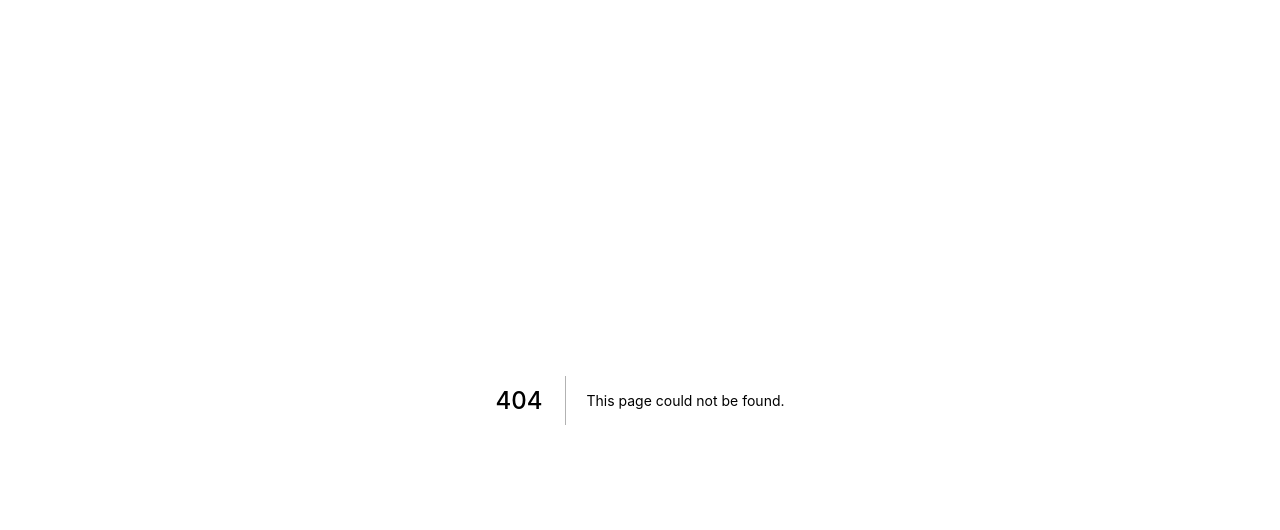
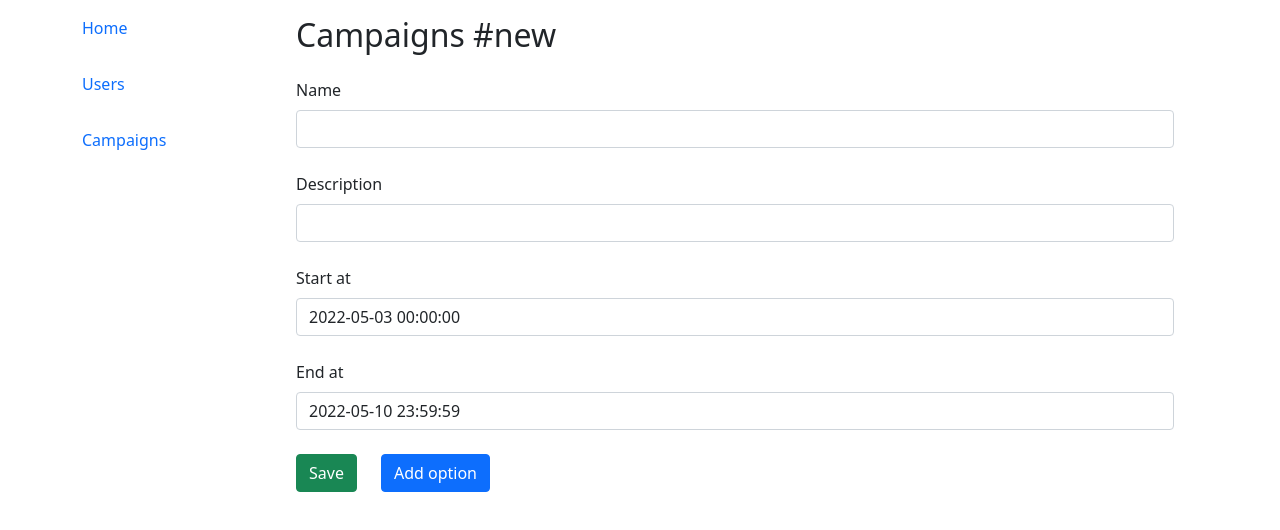
Before and after one commit to 19Site/online-voting-system, a Next.js app in the folder frontend/: page /admin/campaigns/new in a window 1280 px wide. Before the commit this address had no page. Shown: the top 530 px of the page. Built offline with nearby package versions, Linux system fonts and the light colour scheme.

Commit message:
Updated frontend

```diff
--- a/frontend/components/layout.js
+++ b/frontend/components/layout.js
@@ -18,7 +18,24 @@ export default function Layout({ children }) {
 
                                 href={{
 
-                                    pathname: '/users'
+                                    pathname: '/'
+                                }}
+                            >
+
+                                <a className='text-decoration-none'>
+
+                                    Home
+                                </a>
+                            </Link>
+                        </div>
+
+                        <div className='py-3'>
+
+                            <Link
+
+                                href={{
+
+                                    pathname: '/admin/users'
                                 }}
                             >
 
@@ -35,7 +52,7 @@ export default function Layout({ children }) {
 
                                 href={{
 
-                                    pathname: '/campaigns'
+                                    pathname: '/admin/campaigns'
                                 }}
                             >
 
@@ -49,7 +66,7 @@ export default function Layout({ children }) {
 
                     <div className='col'>
 
-                        <div>{children}</div>
+                        <div className='pb-5'>{children}</div>
                     </div>
                 </div>
             </div>
--- a/frontend/pages/_app.js
+++ b/frontend/pages/_app.js
@@ -15,6 +15,10 @@ function MyApp({ Component, pageProps }) {
 
 			<Head>
 
+				<title>Online voting system</title>
+
+				<meta name='description' content='Online voting system' />
+
 				<meta name='viewport' content='width=device-width, initial-scale=1' />
 
 				<link rel='icon' href='/favicon.ico' />
--- a/frontend/pages/campaigns/[id].js
+++ b/frontend/pages/admin/campaigns/[id].js
@@ -8,11 +8,13 @@ import Axios from 'axios';
 
 import Swal from 'sweetalert2';
 
+import Moment from 'moment';
+
 import { useEffect, useState } from 'react';
 
 import { useRouter } from 'next/router'
 
-import Layout from '../../components/layout';
+import Layout from '../../../components/layout';
 
 export default function Page() {
 
@@ -36,12 +38,23 @@ export default function Page() {
 
 		// load data
 		load();
-	}, [router.isReady]);
+	}, [router.isReady, id]);
 
 	/**
 	 * load
 	 */
 	const load = async () => {
+
+		// new campaign
+		if (id === 'new') {
+
+			return setCampaign({
+
+				startAt: Moment().format('YYYY-MM-DD') + ' 00:00:00',
+
+				endAt: Moment().add(7, 'days').format('YYYY-MM-DD') + ' 23:59:59'
+			});
+		}
 
 		// get campaign
 		const res = await Axios.get('/api/v1/campaigns/' + id);
@@ -58,8 +71,18 @@ export default function Page() {
 		// get campaigns
 		const campaigns = data.data;
 
+		// first campaign
+		const campaign = campaigns[0];
+
 		// update campaign
-		setCampaign(campaigns[0]);
+		setCampaign({
+
+			...campaign,
+
+			startAt: Moment(campaign.startAt).isValid() ? Moment(campaign.startAt).format('YYYY-MM-DD HH:mm:ss') : undefined,
+
+			endAt: Moment(campaign.endAt).isValid() ? Moment(campaign.endAt).format('YYYY-MM-DD HH:mm:ss') : undefined
+		});
 	};
 
 	/**
@@ -72,11 +95,28 @@ export default function Page() {
 
 		{ // campaign
 
-			// get campaign
-			const res = await Axios.patch('/api/v1/campaigns/' + id, {
+			// res
+			let res = undefined;
+
+			// update
+			if (id !== 'new') {
+
+				// update campaign
+				res = await Axios.patch('/api/v1/campaigns/' + id, {
 
 					...campaign
 				});
+			}
+
+			// new
+			else {
+
+				// new campaign
+				res = await Axios.post('/api/v1/campaigns', {
+
+					...campaign
+				});
+			}
 
 			// data
 			const data = res.data;
@@ -149,8 +189,11 @@ export default function Page() {
 			}
 		}
 
-		// load data
-		load();
+		// redirect
+		router.replace({
+
+			pathname: '/admin/campaigns/' + campaignId
+		});
 	};
 
 	/**
@@ -181,7 +224,7 @@ export default function Page() {
 		// change page
 		router.replace({
 
-			pathname: '/campaigns'
+			pathname: '/admin/campaigns'
 		});
 	};
 
@@ -326,6 +369,70 @@ export default function Page() {
 									/>
 								</div>
 
+								<div className='mt-4'>
+
+									<label className='form-label'>
+
+										Start at
+									</label>
+
+									<input
+
+										className='form-control'
+
+										type='text'
+
+										value={campaign.startAt || ''}
+
+										onChange={
+
+											evt => {
+
+												const value = evt.target.value;
+
+												setCampaign({
+
+													...campaign,
+
+													startAt: value
+												});
+											}
+										}
+									/>
+								</div>
+
+								<div className='mt-4'>
+
+									<label className='form-label'>
+
+										End at
+									</label>
+
+									<input
+
+										className='form-control'
+
+										type='text'
+
+										value={campaign.endAt || ''}
+
+										onChange={
+
+											evt => {
+
+												const value = evt.target.value;
+
+												setCampaign({
+
+													...campaign,
+
+													endAt: value
+												});
+											}
+										}
+									/>
+								</div>
+
 								{ // campaign options
 
 									campaign.campaignOptions ? campaign.campaignOptions.map((campaignOption, i) => {
@@ -413,6 +520,10 @@ export default function Page() {
 										Save
 									</button>
 
+									{ // delete
+
+										campaign.id ? (
+
 											<button
 
 												className='btn btn-danger ms-4'
@@ -422,6 +533,8 @@ export default function Page() {
 
 												Remove
 											</button>
+										) : undefined
+									}
 
 									<button
 
@@ -431,7 +544,7 @@ export default function Page() {
 
 											...campaign,
 
-											campaignOptions: [...campaign.campaignOptions, {}]
+											campaignOptions: [...(campaign.campaignOptions || []), {}]
 										})}
 									>
 
--- a/frontend/pages/users/[id].js
+++ b/frontend/pages/admin/users/[id].js
@@ -10,7 +10,7 @@ import { useEffect, useState } from 'react';
 
 import { useRouter } from 'next/router'
 
-import Layout from '../../components/layout';
+import Layout from '../../../components/layout';
 
 import Swal from 'sweetalert2';
 
@@ -114,7 +114,7 @@ export default function Page() {
 		// change page
 		router.replace({
 
-			pathname: '/users'
+			pathname: '/admin/users'
 		});
 	};
 
--- a/frontend/pages/users/index.js
+++ b/frontend/pages/admin/users/index.js
@@ -8,7 +8,7 @@ import Axios from 'axios';
 
 import { useEffect, useState } from 'react';
 
-import Layout from '../../components/layout';
+import Layout from '../../../components/layout';
 
 export default function Page() {
 
@@ -103,7 +103,7 @@ export default function Page() {
 
 													href={{
 
-														pathname: '/users/' + user.id
+														pathname: '/admin/users/' + user.id
 													}}
 												>
 
```
Also changed, not shown: frontend/pages/admin/campaigns/index.js (added, +174 -0 lines), frontend/pages/campaigns/index.js (+17 -71 lines), frontend/pages/index.js (+24 -15 lines). Lines whose indentation alone changed are shown as unchanged.
